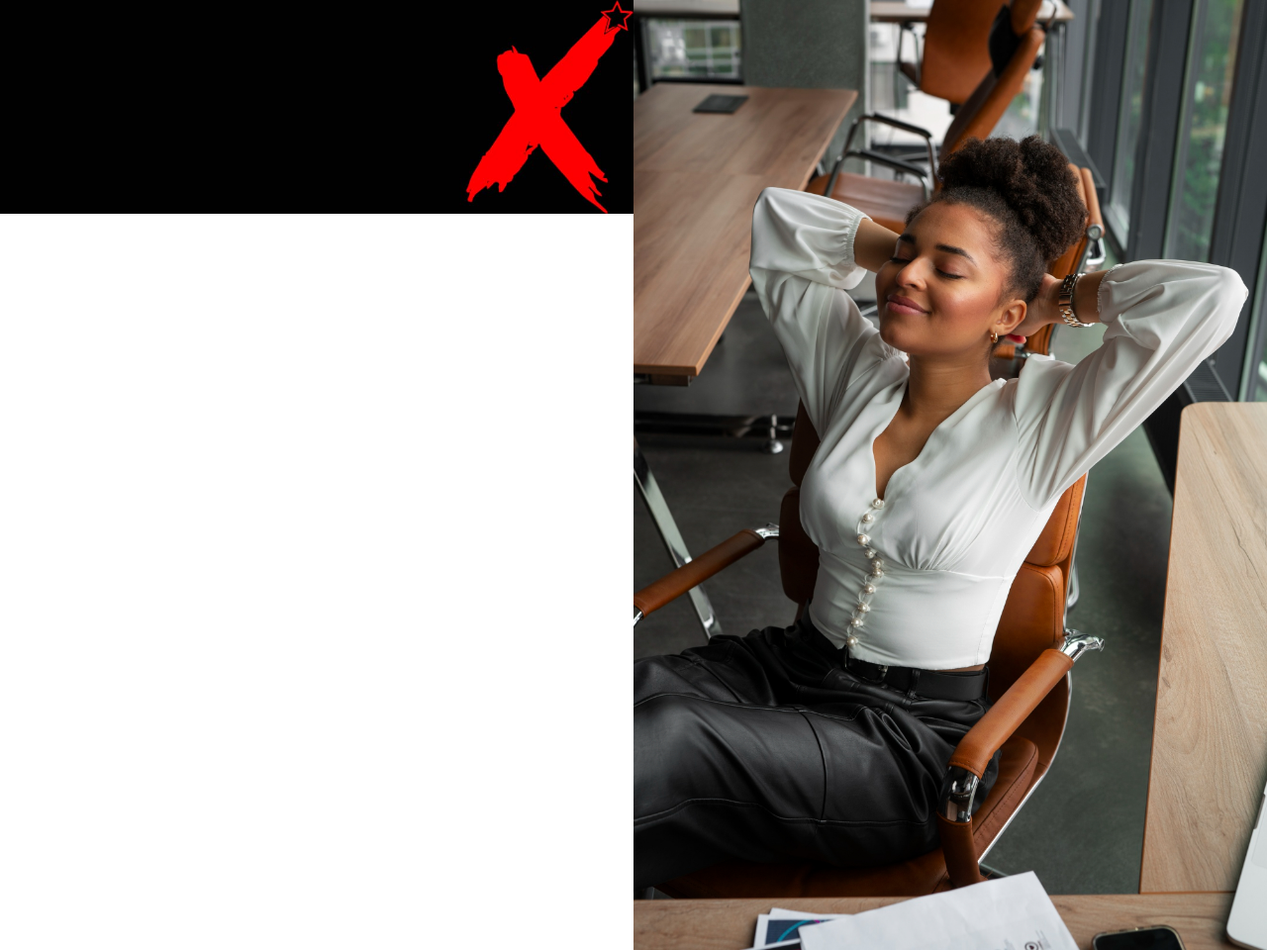
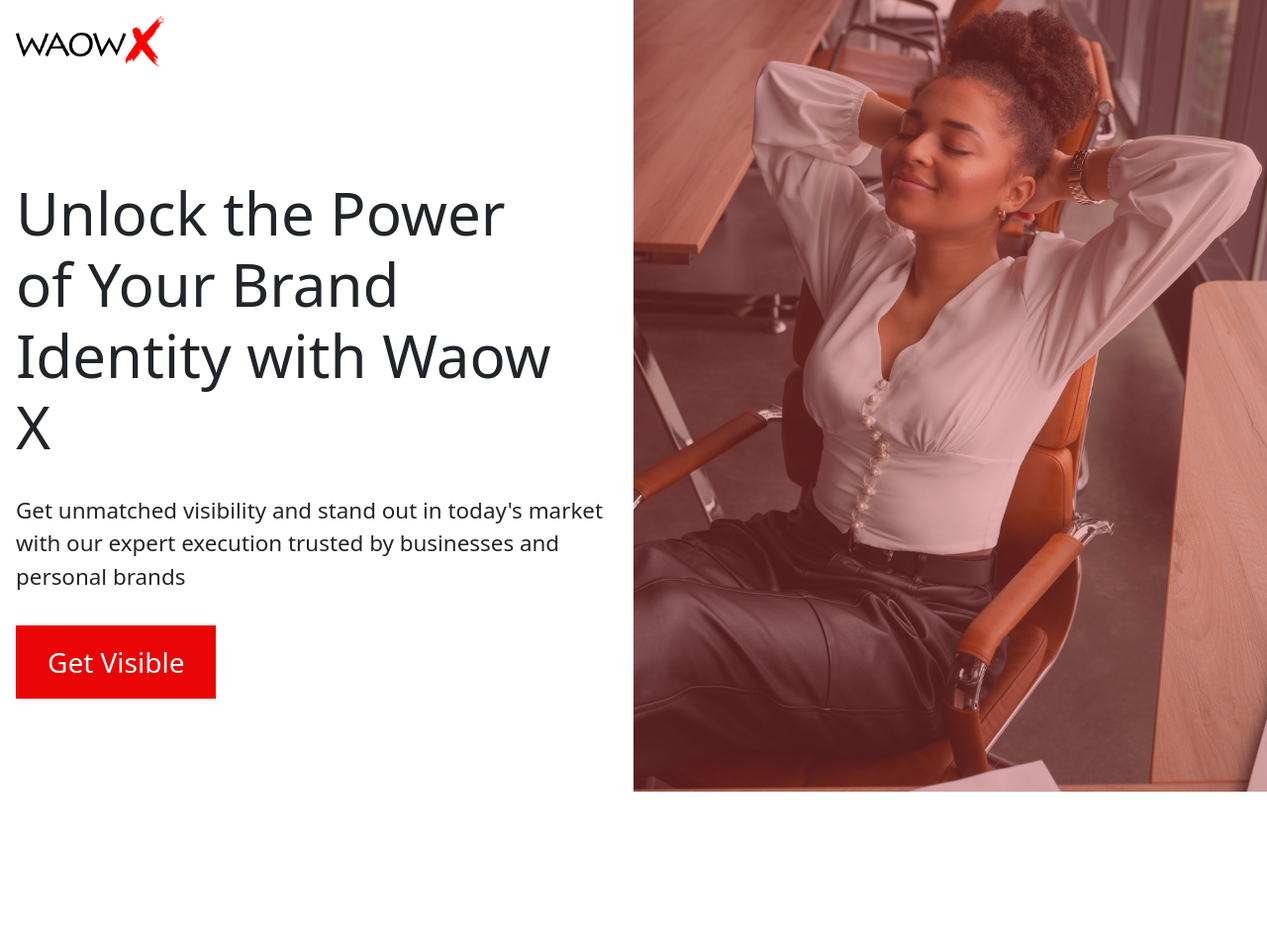
Before and after one commit to Chukason29/woawx_PR, a PHP site: page / in a window 1280 px wide. Shown: the whole page at 99% size. After the commit the page ends 800 px from the top, so only its background shows below. Run offline with PHP 8.4, Linux system fonts and the light colour scheme; some libraries are stand-ins or nearby versions.

Commit message:
added action

```diff
--- a/css/styles.css
+++ b/css/styles.css
@@ -5,10 +5,43 @@
 }
 #main-banner{
     display: flex;
+    height: 100vh;
 }
 #main-banner > div{
     width: 50%;
 }
-#main-banner > div img{
-    max-width: 100%;
+#main-banner-right {
+    background-image: url(../img/pr-main.jpg);
+    background-size: cover;
+    background-repeat: no-repeat;
 }
+#main-banner-right > div{
+    width: 100%;
+    height: 100vh;
+    background-color: rgba(200, 70, 70, .4);
+}
+#main-banner-left{
+    padding: 1rem;
+}
+#main-banner-left img{
+    width: 150px;
+}
+#main-banner-left-writ h1{
+    max-width: 90%;
+    font-size: 3.75rem;
+}
+#main-banner-left-writ{
+    margin-block-start: 7rem;
+}
+#main-banner-left-writ p{
+    font-size: 1.4rem;
+    margin-block: 2rem;
+}
+#main-banner-left-writ a{
+    text-decoration: none;
+    font-size: 1.75rem;
+    background-color: rgb(233, 5, 5);
+    color: #fff;
+    display: inline-block;
+    padding: 1rem 2rem;
+}
--- a/index.html
+++ b/index.html
@@ -15,12 +15,22 @@
     <section id="main-banner">
         <div id="main-banner-left">
             <div>
-                <img src="img/waowx-black-logo.jpeg" alt="">
+                <img src="img/waowx-black-logo.png" alt="">
             </div>
-            <div></div>
+            <div id="main-banner-left-writ">
+                <h1>
+                    Unlock the Power of Your Brand Identity with Waow X
+                </h1>
+                <p>
+                    Get unmatched visibility and stand out in today's market with our expert execution trusted by businesses and personal brands
+                </p>
+                <a href="http://">Get Visible</a>
+            </div>
         </div>
         <div id="main-banner-right">
-            <img src="img/pr-main.jpg" alt="">
+            <div >
+
+            </div>
         </div>
     </section>
 </body>
```
Also changed, not shown: img/pr-main.jpg, img/waowx-black-logo.jpeg (deleted), img/waowx-black-logo.png (added).
